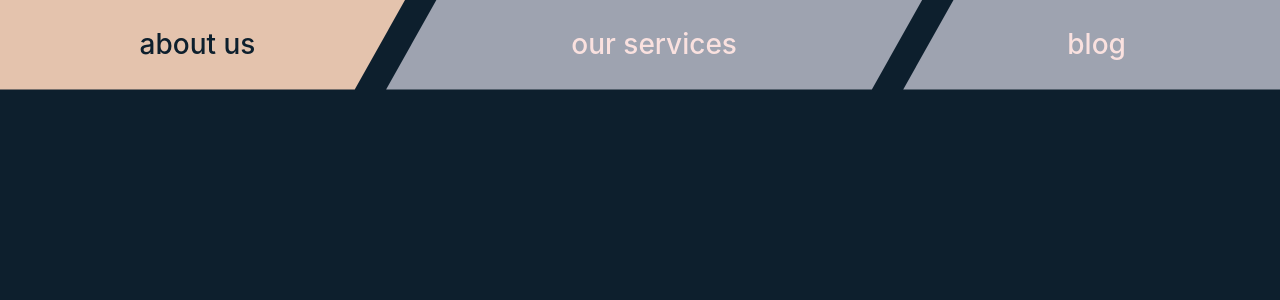
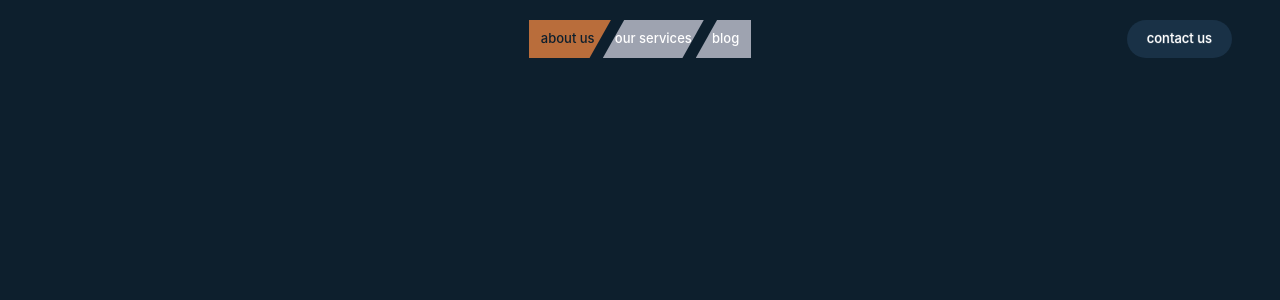
Before and after one commit to geraldnjaumain/rpm, a Next.js app: page / in a window 1280 px wide. Shown: the top 300 px of the page. Built offline with nearby package versions, Linux system fonts and the light colour scheme.

Commit message:
feat: update palette with B96D3B and pure white, compact centered navbar, and 20% text stroke contact button

```diff
--- a/app/globals.css
+++ b/app/globals.css
@@ -14,34 +14,34 @@ body {
   --font-sans: -apple-system, BlinkMacSystemFont, "SF Pro Text", "SF Pro Display", system-ui, sans-serif;
   --color-sidebar-ring: transparent;
   --color-sidebar-border: transparent;
-  --color-sidebar-accent-foreground: #FAE1DF;
+  --color-sidebar-accent-foreground: #FFFFFF;
   --color-sidebar-accent: #193146;
   --color-sidebar-primary-foreground: #0D1F2D;
-  --color-sidebar-primary: #E4C3AD;
-  --color-sidebar-foreground: #FAE1DF;
+  --color-sidebar-primary: #B96D3B;
+  --color-sidebar-foreground: #FFFFFF;
   --color-sidebar: #132637;
   --color-chart-5: #546A7B;
   --color-chart-4: #9EA3B0;
   --color-chart-3: #B9BDC7;
-  --color-chart-2: #E4C3AD;
-  --color-chart-1: #FAE1DF;
+  --color-chart-2: #B96D3B;
+  --color-chart-1: #FFFFFF;
   --color-ring: transparent;
   --color-input: #193146;
   --color-border: transparent;
   --color-destructive: #ff453a;
-  --color-accent-foreground: #FAE1DF;
+  --color-accent-foreground: #FFFFFF;
   --color-accent: #193146;
   --color-muted-foreground: #9EA3B0;
   --color-muted: #193146;
-  --color-secondary-foreground: #FAE1DF;
+  --color-secondary-foreground: #FFFFFF;
   --color-secondary: #193146;
   --color-primary-foreground: #0D1F2D;
-  --color-primary: #E4C3AD;
-  --color-popover-foreground: #FAE1DF;
+  --color-primary: #B96D3B;
+  --color-popover-foreground: #FFFFFF;
   --color-popover: #152B3E;
-  --color-card-foreground: #FAE1DF;
+  --color-card-foreground: #FFFFFF;
   --color-card: #132637;
-  --color-foreground: #FAE1DF;
+  --color-foreground: #FFFFFF;
   --color-background: #0D1F2D;
   --radius-sm: 6px;
   --radius-md: 8px;
@@ -54,37 +54,44 @@ body {
 
 :root, .dark {
   --background: #0D1F2D;
-  --foreground: #FAE1DF;
+  --foreground: #FFFFFF;
   --card: #132637;
-  --card-foreground: #FAE1DF;
+  --card-foreground: #FFFFFF;
   --popover: #152B3E;
-  --popover-foreground: #FAE1DF;
-  --primary: #E4C3AD;
+  --popover-foreground: #FFFFFF;
+  --primary: #B96D3B;
   --primary-foreground: #0D1F2D;
   --secondary: #193146;
-  --secondary-foreground: #FAE1DF;
+  --secondary-foreground: #FFFFFF;
   --muted: #193146;
   --muted-foreground: #9EA3B0;
   --accent: #193146;
-  --accent-foreground: #FAE1DF;
+  --accent-foreground: #FFFFFF;
   --destructive: #ff453a;
   --border: transparent;
   --input: #193146;
   --ring: transparent;
   --radius: 8px;
-  --chart-1: #FAE1DF;
-  --chart-2: #E4C3AD;
+  --chart-1: #FFFFFF;
+  --chart-2: #B96D3B;
   --chart-3: #9EA3B0;
   --chart-4: #546A7B;
   --chart-5: #193146;
   --sidebar: #132637;
-  --sidebar-foreground: #FAE1DF;
-  --sidebar-primary: #E4C3AD;
+  --sidebar-foreground: #FFFFFF;
+  --sidebar-primary: #B96D3B;
   --sidebar-primary-foreground: #0D1F2D;
   --sidebar-accent: #193146;
-  --sidebar-accent-foreground: #FAE1DF;
+  --sidebar-accent-foreground: #FFFFFF;
   --sidebar-border: transparent;
   --sidebar-ring: transparent;
+}
+
+@layer utilities {
+  .text-stroke-20 {
+    -webkit-text-stroke: 1px rgba(255, 255, 255, 0.2);
+    paint-order: stroke fill;
+  }
 }
 
 @layer base {
--- a/app/page.tsx
+++ b/app/page.tsx
@@ -1,9 +1,23 @@
 import { Navbar } from "@/components/navbar"
+import { ContactButton } from "@/components/contact-button"
 
 export default function Home() {
   return (
     <main className="min-h-screen bg-[#0D1F2D]">
-      <Navbar />
+      <header className="relative flex items-center justify-between gap-2 sm:gap-4 px-4 sm:px-8 md:px-12 py-4 sm:py-5 w-full">
+        {/* Left balance spacer ensuring the center nav is mathematically centered */}
+        <div className="hidden sm:flex sm:flex-1 justify-start" aria-hidden="true" />
+
+        {/* Centered compact segmented navbar */}
+        <div className="flex justify-center flex-1 sm:flex-initial">
+          <Navbar />
+        </div>
+
+        {/* Right contact button */}
+        <div className="flex sm:flex-1 justify-end shrink-0">
+          <ContactButton />
+        </div>
+      </header>
     </main>
   )
 }
--- /dev/null
+++ b/components/contact-button.tsx
@@ -0,0 +1,36 @@
+"use client"
+
+import * as React from "react"
+import { cn } from "@/lib/utils"
+
+export interface ContactButtonProps extends React.ButtonHTMLAttributes<HTMLButtonElement> {
+  className?: string
+}
+
+export function ContactButton({ className, ...props }: ContactButtonProps) {
+  return (
+    <button
+      type="button"
+      aria-label="contact us"
+      className={cn(
+        "group relative inline-flex h-[38px] items-center justify-center rounded-full",
+        "bg-[#193146] px-4 sm:px-5 font-sans text-xs sm:text-[13px] font-medium text-white",
+        "transition-all duration-150 hover:bg-[#203C55] active:scale-[0.98]",
+        "outline-none select-none border-0 cursor-pointer",
+        "focus-visible:ring-2 focus-visible:ring-[#B96D3B]/70 focus-visible:ring-offset-0",
+        className
+      )}
+      {...props}
+    >
+      <span
+        className="select-none tracking-normal"
+        style={{
+          WebkitTextStroke: "1px rgba(255, 255, 255, 0.2)",
+          paintOrder: "stroke fill",
+        }}
+      >
+        contact us
+      </span>
+    </button>
+  )
+}
--- a/components/navbar.tsx
+++ b/components/navbar.tsx
@@ -58,14 +58,14 @@ export function Navbar({
       role="tablist"
       aria-label="main navigation"
       style={{
-        // Dynamically compute fluid height and proportional slant & gap
-        ["--nav-h" as any]: "clamp(54px, 7vw, 98px)",
+        // Proportional compact height, slant, and gap
+        ["--nav-h" as any]: "38px",
         ["--slant" as any]: "calc(var(--nav-h) * 0.5612)",
         ["--gap" as any]: "calc(var(--nav-h) * 0.35)",
       }}
       className={cn(
-        "relative flex w-full select-none items-stretch overflow-hidden bg-[#0D1F2D]",
-        "h-[var(--nav-h)]",
+        "relative flex select-none items-stretch overflow-hidden bg-[#0D1F2D]",
+        "h-[var(--nav-h)] w-full max-w-[340px] sm:max-w-[400px]",
         className
       )}
     >
@@ -111,17 +111,17 @@ export function Navbar({
             }}
             className={cn(
               "relative flex h-full items-center justify-center border-0 font-sans outline-none",
-              "text-lg sm:text-2xl md:text-[26px] lg:text-[28px] font-normal sm:font-medium tracking-normal",
-              "transition-colors duration-200 cursor-pointer select-none",
+              "text-xs sm:text-[13px] font-medium tracking-normal",
+              "transition-colors duration-150 cursor-pointer select-none",
               paddingAdjust,
               isActive
-                ? "bg-[#E4C3AD] text-[#0D1F2D] hover:bg-[#edd0be]"
-                : "bg-[#9EA3B0] text-[#FAE1DF] hover:bg-[#a9aeb9] hover:text-[#FFFFFF]",
-              "focus-visible:ring-2 focus-visible:ring-[#E4C3AD]/70 focus-visible:ring-offset-0",
-              "active:scale-[0.995]"
+                ? "bg-[#B96D3B] text-[#0D1F2D] hover:bg-[#c87a46]"
+                : "bg-[#9EA3B0] text-[#FFFFFF] hover:bg-[#adb2bd]",
+              "focus-visible:ring-2 focus-visible:ring-[#B96D3B]/70 focus-visible:ring-offset-0",
+              "active:scale-[0.99]"
             )}
           >
-            <span className="relative z-10 truncate px-4">{item.label}</span>
+            <span className="relative z-10 truncate px-2 sm:px-3">{item.label}</span>
           </button>
         )
       })}
--- a/components/ui/button.tsx
+++ b/components/ui/button.tsx
@@ -8,13 +8,13 @@ const buttonVariants = cva(
   {
     variants: {
       variant: {
-        default: "bg-[#E4C3AD] text-[#0D1F2D] font-medium hover:bg-[#ebd0ce] active:bg-[#d9c0be]",
-        outline: "bg-[#193146] text-[#FAE1DF] hover:bg-[#203C55] active:bg-[#284966]",
-        secondary: "bg-[#193146] text-[#FAE1DF] hover:bg-[#203C55] active:bg-[#284966]",
-        ghost: "bg-transparent text-[#FAE1DF] hover:bg-[#193146]/60 active:bg-[#193146]",
+        default: "bg-[#B96D3B] text-[#0D1F2D] font-medium hover:bg-[#c87a46] active:bg-[#a85f31]",
+        outline: "bg-[#193146] text-[#FFFFFF] hover:bg-[#203C55] active:bg-[#284966]",
+        secondary: "bg-[#193146] text-[#FFFFFF] hover:bg-[#203C55] active:bg-[#284966]",
+        ghost: "bg-transparent text-[#FFFFFF] hover:bg-[#193146]/60 active:bg-[#193146]",
         destructive: "bg-[#ff453a]/20 text-[#ff6961] hover:bg-[#ff453a]/30 active:bg-[#ff453a]/40",
-        link: "bg-transparent text-[#E4C3AD] underline-offset-4 hover:underline p-0 h-auto",
-        pill: "rounded-full bg-[#193146] text-[#FAE1DF] hover:bg-[#203C55] active:bg-[#284966]",
+        link: "bg-transparent text-[#B96D3B] underline-offset-4 hover:underline p-0 h-auto",
+        pill: "rounded-full bg-[#193146] text-[#FFFFFF] hover:bg-[#203C55] active:bg-[#284966]",
       },
       size: {
         default: "h-8 px-3 gap-1.5",
```
Also changed, not shown: .agents/skills/apple-design/SKILL.md, 1 other file (tests, documents, lock files or other folders).
